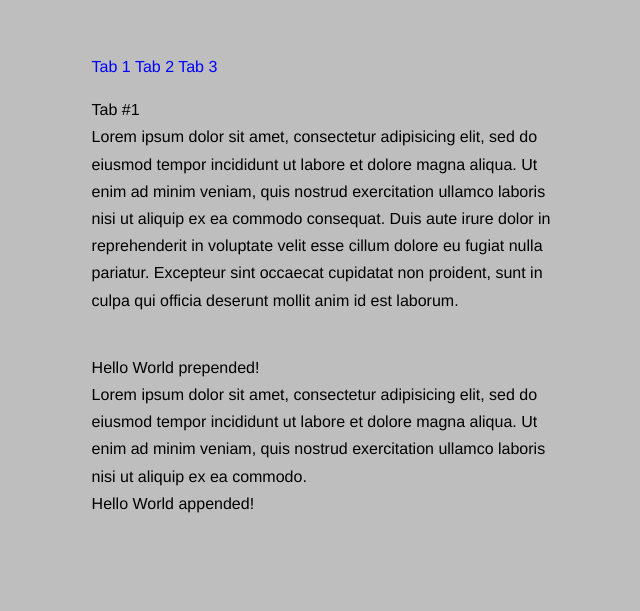
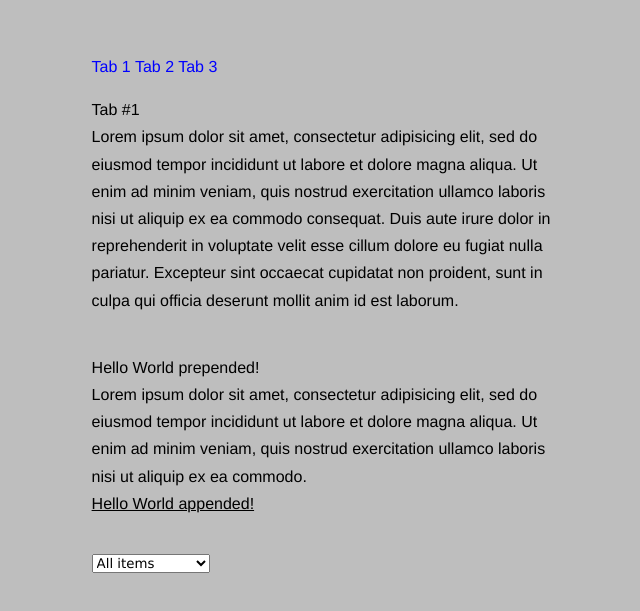
Before and after one commit to laurentiudanu/onlyjs, a plain HTML site: page index.html in a window 1280 px wide. Shown: the part 139-750 px from the top of the page, without its empty margins (318-958 px from the left). Drawn offline with Linux system fonts and the light colour scheme.

Commit message:
code commit #3

```diff
--- a/index.html
+++ b/index.html
@@ -30,6 +30,13 @@
         <p>Lorem ipsum dolor sit amet, consectetur adipisicing elit, sed do eiusmod tempor incididunt ut labore et dolore magna aliqua. Ut enim ad minim veniam, quis nostrud exercitation ullamco laboris nisi ut aliquip ex ea commodo.</p>
       </div>
 
+      <select id="selector">
+        <option value="All">All items</option>
+        <option value="1">First option</option>
+        <option value="2">Second option</option>
+        <option value="3">Third option</option>
+      </select>
+
     </div>
   </body>
 </html>
--- a/js/functions.js
+++ b/js/functions.js
@@ -47,4 +47,16 @@ ready(() => {
     e.preventDefault();
   });
 
+
+  var sel = document.getElementById("selector");
+  var selectedValText = sel.options[sel.selectedIndex].text;
+  var selectedVal = sel.options[sel.selectedIndex].getAttribute("value");
+  console.log("Selected option text: "+selectedValText);
+  console.log("Selected option value: "+selectedVal);
+
+  document.getElementById('selector').addEventListener('change', function() {
+    console.log('You selected: ', this.value);
+  });
+
+
 });
--- a/style.css
+++ b/style.css
@@ -57,3 +57,7 @@ body.loaded-doc {opacity: 1;}
     .tabs .tab-nav a.active {color: red;}
   .tabs .tab-entry {display: none;}
     .tabs .tab-entry.active {display: block}
+
+.appended {cursor: pointer; text-decoration: underline;}
+
+.copy-block {margin-bottom: 32px;}
```
